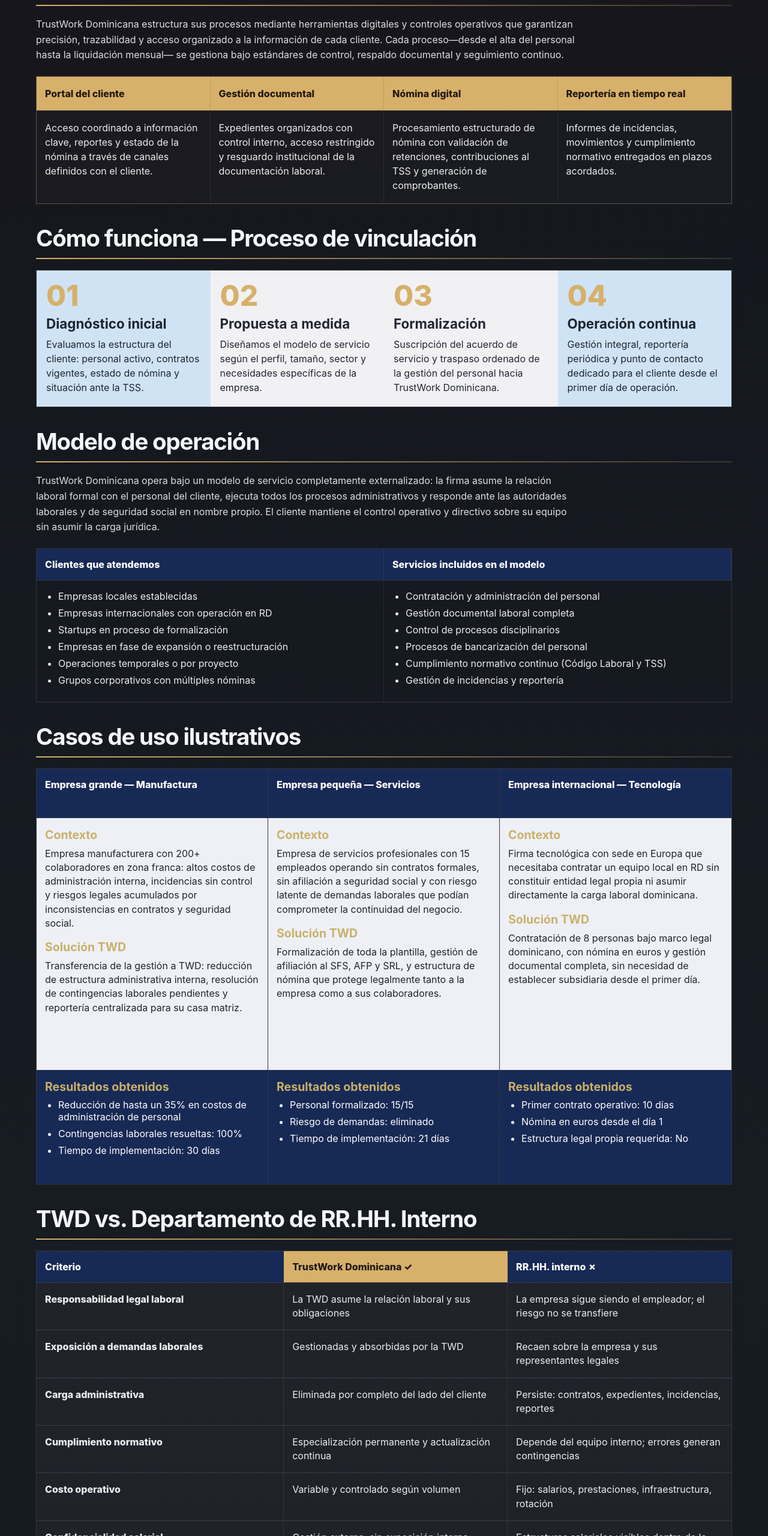
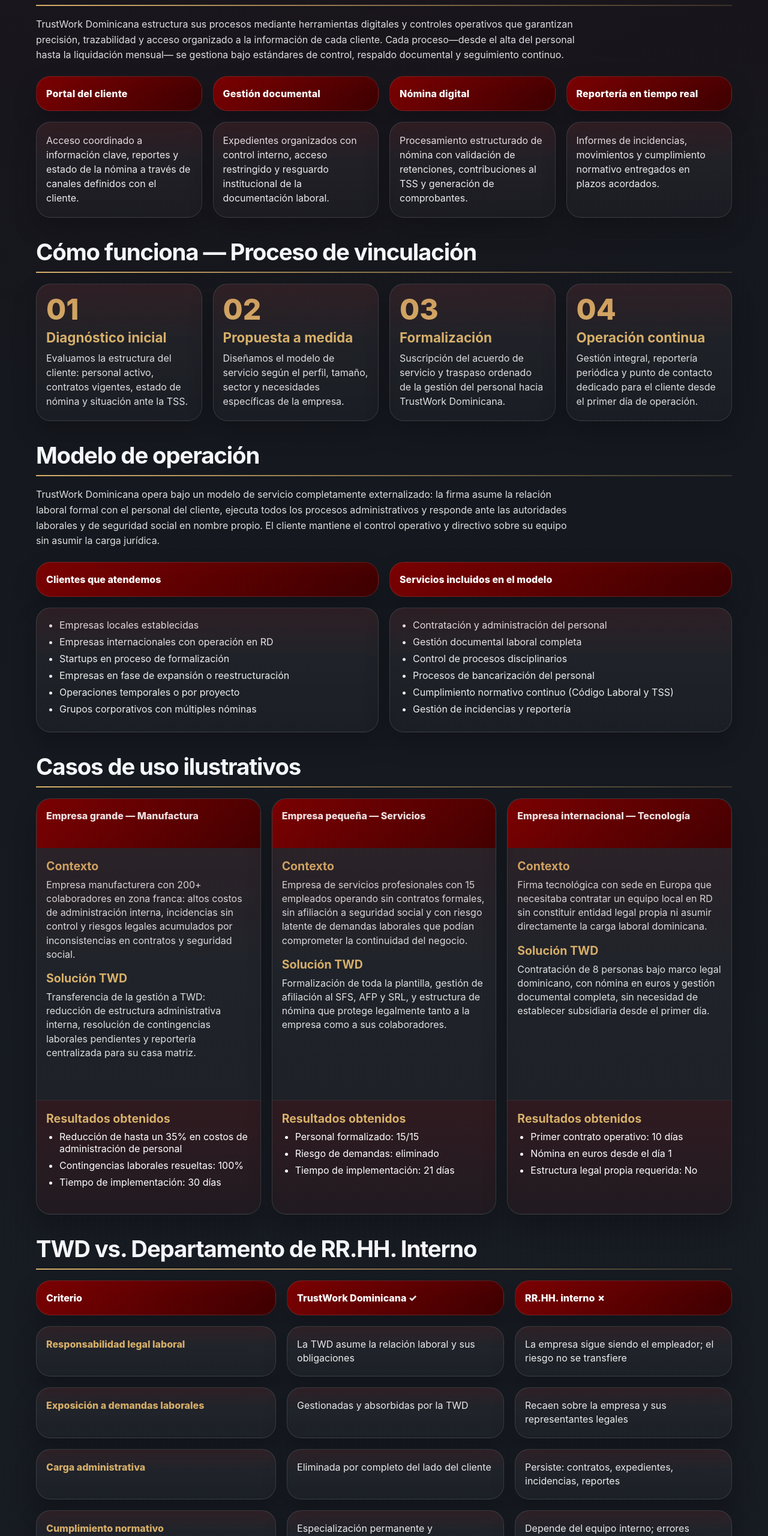
Before and after one commit to kelvinCB/trustwork-dominicana-portfolio, a React (Vite) app: page / in a window 1280 px wide. Shown: the part 2425-4986 px from the top of the page at 60% size. Built offline with nearby package versions, Linux system fonts and the light colour scheme.

Commit message:
style: unify added sections with profile focus visual system

```diff
--- a/src/App.css
+++ b/src/App.css
@@ -523,39 +523,48 @@
 .tech-platform-table {
   display: grid;
   grid-template-columns: repeat(4, minmax(0, 1fr));
-  border: 1px solid rgba(215,176,106,0.38);
-  background: rgba(255,255,255,0.02);
+  gap: 18px;
+}
+
+.tech-platform-head,
+.tech-platform-cell {
+  position: relative;
+  overflow: hidden;
+  border-radius: 24px;
+  border: 1px solid rgba(255,255,255,0.12);
+  box-shadow: 0 18px 40px rgba(0,0,0,0.22);
+}
+
+.tech-platform-head::after,
+.tech-platform-cell::after,
+.onboarding-card::after,
+.operating-model-head::after,
+.operating-model-cell::after,
+.use-case-card::after,
+.comparison-head::after,
+.comparison-cell::after,
+.mini-head::after,
+.mini-cell::after {
+  content: '';
+  position: absolute;
+  inset: 0;
+  background: linear-gradient(180deg, rgba(122,1,2,0.14), transparent 42%);
+  pointer-events: none;
 }
 
 .tech-platform-head {
-  background: #d7b06a;
-  color: #241a10;
+  background: linear-gradient(135deg, #7a0102, #3e0001);
+  color: white;
   font-weight: 800;
-  padding: 18px 14px;
-  border-right: 1px solid rgba(36,26,16,0.12);
-}
-
-.tech-platform-head:last-child {
-  border-right: none;
+  padding: 18px 16px;
+  letter-spacing: 0.01em;
 }
 
 .tech-platform-cell {
-  padding: 16px 14px 18px;
+  padding: 18px 16px 20px;
   color: rgba(255,255,255,0.92);
   line-height: 1.5;
-  border-top: 1px solid rgba(255,255,255,0.12);
-  border-right: 1px solid rgba(255,255,255,0.08);
-}
-
-.tech-platform-cell:nth-last-child(1),
-.tech-platform-cell:nth-last-child(2),
-.tech-platform-cell:nth-last-child(3),
-.tech-platform-cell:nth-last-child(4) {
-  border-bottom: none;
-}
-
-.tech-platform-cell:last-child {
-  border-right: none;
+  background: linear-gradient(180deg, rgba(255,255,255,0.06), rgba(255,255,255,0.025));
 }
 
 @media (max-width: 980px) {
@@ -577,26 +586,24 @@
 .onboarding-grid {
   display: grid;
   grid-template-columns: repeat(4, minmax(0, 1fr));
-  border: 1px solid rgba(255,255,255,0.12);
+  gap: 18px;
 }
 
 .onboarding-card {
+  position: relative;
+  overflow: hidden;
   padding: 18px 16px 20px;
-  border-right: 1px solid rgba(255,255,255,0.12);
+  border-radius: 24px;
+  border: 1px solid rgba(255,255,255,0.12);
+  box-shadow: 0 18px 40px rgba(0,0,0,0.22);
+  background: linear-gradient(180deg, rgba(255,255,255,0.06), rgba(255,255,255,0.025));
+  color: #f3f4f6;
 }
 
-.onboarding-card:last-child {
-  border-right: none;
-}
-
-.accent-card {
-  background: #cfe3f5;
-  color: #1e2430;
-}
-
+.accent-card,
 .soft-process-card {
-  background: #f1f1f4;
-  color: #232634;
+  background: linear-gradient(180deg, rgba(255,255,255,0.06), rgba(255,255,255,0.025));
+  color: #f3f4f6;
 }
 
 .onboarding-number {
@@ -611,12 +618,13 @@
   margin: 0 0 10px;
   line-height: 1.15;
   font-size: 1.4rem;
+  color: #d7b06a;
 }
 
 .onboarding-card p {
   margin: 0;
   line-height: 1.5;
-  color: inherit;
+  color: rgba(255,255,255,0.86);
 }
 
 @media (max-width: 980px) {
@@ -643,30 +651,29 @@
 .operating-model-table {
   display: grid;
   grid-template-columns: repeat(2, minmax(0, 1fr));
+  gap: 18px;
+}
+
+.operating-model-head,
+.operating-model-cell {
+  position: relative;
+  overflow: hidden;
+  border-radius: 24px;
   border: 1px solid rgba(255,255,255,0.12);
+  box-shadow: 0 18px 40px rgba(0,0,0,0.22);
 }
 
 .operating-model-head {
-  background: #172955;
+  background: linear-gradient(135deg, #7a0102, #3e0001);
   color: white;
   font-weight: 800;
-  padding: 16px 14px;
-  border-right: 1px solid rgba(255,255,255,0.08);
-}
-
-.operating-model-head:last-child {
-  border-right: none;
+  padding: 18px 16px;
 }
 
 .operating-model-cell {
-  padding: 16px 14px 18px;
-  border-top: 1px solid rgba(255,255,255,0.12);
-  border-right: 1px solid rgba(255,255,255,0.08);
+  padding: 18px 16px 20px;
   color: rgba(255,255,255,0.92);
-}
-
-.operating-model-cell:last-child {
-  border-right: none;
+  background: linear-gradient(180deg, rgba(255,255,255,0.06), rgba(255,255,255,0.025));
 }
 
 .operating-model-cell ul {
@@ -682,35 +689,36 @@
 .use-cases-grid {
   display: grid;
   grid-template-columns: repeat(3, minmax(0, 1fr));
-  border: 1px solid rgba(255,255,255,0.12);
+  gap: 18px;
 }
 
 .use-case-card {
-  border-right: 1px solid rgba(255,255,255,0.12);
-}
-
-.use-case-card:last-child {
-  border-right: none;
+  position: relative;
+  overflow: hidden;
+  border-radius: 24px;
+  border: 1px solid rgba(255,255,255,0.12);
+  box-shadow: 0 18px 40px rgba(0,0,0,0.22);
+  background: linear-gradient(180deg, rgba(255,255,255,0.06), rgba(255,255,255,0.025));
 }
 
 .use-case-head {
-  background: #172955;
+  background: linear-gradient(135deg, #7a0102, #3e0001);
   color: white;
   font-weight: 800;
-  padding: 16px 14px;
+  padding: 18px 16px;
   min-height: 82px;
 }
 
 .use-case-body {
-  background: #eef0f5;
-  color: #1e2430;
-  padding: 16px 14px 18px;
+  color: #f3f4f6;
+  padding: 18px 16px 20px;
   min-height: 420px;
+  background: transparent;
 }
 
 .use-case-body h4,
 .use-case-results h4 {
-  color: #c9b06b;
+  color: #d7b06a;
   margin: 0 0 8px;
   font-size: 1.22rem;
 }
@@ -718,13 +726,15 @@
 .use-case-body p {
   margin: 0 0 16px;
   line-height: 1.45;
+  color: rgba(255,255,255,0.86);
 }
 
 .use-case-results {
-  background: #172955;
   color: white;
-  padding: 16px 14px 18px;
+  padding: 18px 16px 20px;
   min-height: 190px;
+  background: linear-gradient(180deg, rgba(122,1,2,0.2), rgba(62,0,1,0.14));
+  border-top: 1px solid rgba(255,255,255,0.08);
 }
 
 .use-case-results ul {
@@ -743,12 +753,6 @@
     grid-template-columns: 1fr;
   }
 
-  .operating-model-head,
-  .operating-model-cell,
-  .use-case-card {
-    border-right: none;
-  }
-
   .use-case-body,
   .use-case-results {
     min-height: auto;
@@ -763,50 +767,47 @@
 .comparison-table {
   display: grid;
   grid-template-columns: 1.05fr 0.95fr 0.95fr;
+  gap: 18px;
+}
+
+.comparison-head,
+.comparison-cell {
+  position: relative;
+  overflow: hidden;
+  border-radius: 24px;
   border: 1px solid rgba(255,255,255,0.12);
+  box-shadow: 0 18px 40px rgba(0,0,0,0.22);
 }
 
 .comparison-head {
-  padding: 16px 14px;
+  padding: 18px 16px;
   font-weight: 800;
+  color: white;
+  background: linear-gradient(135deg, #7a0102, #3e0001);
+}
+
+.head-criterion,
+.head-internal,
+.head-twd {
+  background: linear-gradient(135deg, #7a0102, #3e0001);
   color: white;
 }
 
-.head-criterion,
-.head-internal {
-  background: #172955;
-}
-
-.head-twd {
-  background: #d7b06a;
-  color: #1f1a13;
-}
-
 .comparison-cell {
-  padding: 16px 14px;
-  border-top: 1px solid rgba(255,255,255,0.12);
-  border-right: 1px solid rgba(255,255,255,0.08);
-  background: rgba(255,255,255,0.04);
+  padding: 18px 16px;
+  background: linear-gradient(180deg, rgba(255,255,255,0.06), rgba(255,255,255,0.025));
   color: rgba(255,255,255,0.92);
   line-height: 1.45;
 }
 
-.comparison-cell:nth-child(3n) {
-  border-right: none;
-}
-
 .criterion-cell {
   font-weight: 800;
+  color: #d7b06a;
 }
 
 @media (max-width: 980px) {
   .comparison-table {
     grid-template-columns: 1fr;
-  }
-
-  .comparison-cell,
-  .comparison-head {
-    border-right: none;
   }
 }
 
@@ -818,46 +819,39 @@
 
 .mini-grid-table {
   display: grid;
-  border: 1px solid rgba(255,255,255,0.12);
+  gap: 18px;
 }
 
 .mini-grid-table.three-columns {
   grid-template-columns: repeat(3, minmax(0, 1fr));
 }
 
+.mini-head,
+.mini-cell {
+  position: relative;
+  overflow: hidden;
+  border-radius: 24px;
+  border: 1px solid rgba(255,255,255,0.12);
+  box-shadow: 0 18px 40px rgba(0,0,0,0.22);
+}
+
 .mini-head {
-  background: #172955;
+  background: linear-gradient(135deg, #7a0102, #3e0001);
   color: white;
   font-weight: 800;
-  padding: 16px 14px;
-  border-right: 1px solid rgba(255,255,255,0.08);
-}
-
-.mini-head:nth-child(3n) {
-  border-right: none;
+  padding: 18px 16px;
 }
 
 .mini-cell {
-  padding: 16px 14px 18px;
+  padding: 18px 16px 20px;
   color: rgba(255,255,255,0.92);
   line-height: 1.5;
-  border-top: 1px solid rgba(255,255,255,0.12);
-  border-right: 1px solid rgba(255,255,255,0.08);
-  background: rgba(255,255,255,0.03);
-}
-
-.mini-cell:nth-child(3n) {
-  border-right: none;
+  background: linear-gradient(180deg, rgba(255,255,255,0.06), rgba(255,255,255,0.025));
 }
 
 @media (max-width: 980px) {
   .mini-grid-table.three-columns {
     grid-template-columns: 1fr;
-  }
-
-  .mini-head,
-  .mini-cell {
-    border-right: none;
   }
 }
 
```
